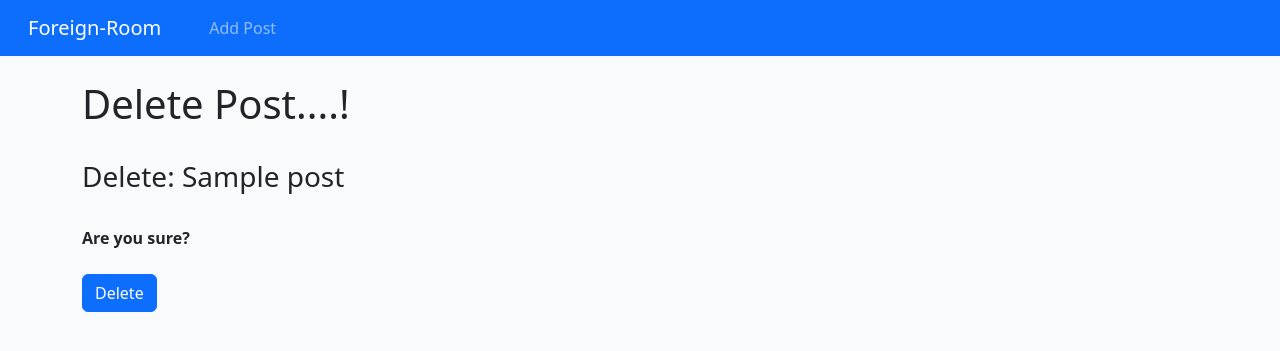
After one commit to gassama94/Foreign-room, a Django app: page /article/1/remove/ in a window 1280 px wide. The commit adds this page. Shown: the top 351 px of the page. Run offline with Django 3.2, Linux system fonts and the light colour scheme; tables that the repository leaves empty hold one stand-in row (values such as "Sample post"); some libraries are stand-ins or nearby versions.

Commit message:
Add delete_post.html into views and urls

```diff
--- a/blog/models.py
+++ b/blog/models.py
@@ -24,8 +24,8 @@ class Post(models.Model):
     likes = models.ManyToManyField(
         User, related_name='blog_likes', blank=True)
 
-    # class Meta:
-    #     ordering = ['-created_on']
+    class Meta:
+        ordering = ['-created_on']
 
     def __str__(self):
         return self.title + ' | ' + str(self.author)
--- a/blog/templates/article_details.html
+++ b/blog/templates/article_details.html
@@ -3,12 +3,14 @@
 <h1>{{ post.title }}</h1>
 <small
   >By:{{ post.author.first_name }} {{ post.author.last_name }}
-  <a href="{% url 'update_post' post.pk %}">(Edit)</a> </small
+  <a href="{% url 'update_post' post.pk %}">(Edit)</a>
+  <a href="{% url 'delete_post' post.pk %}">(Delete)</a> </small
 ><br />
 <hr />
 <br />
 {{ post.content|safe }}
 <br />
+<br />
 <a href="{% url 'home' %}" class="btn btn-primary">Back</a>
 
 {% endblock %}
--- a/blog/templates/base.html
+++ b/blog/templates/base.html
@@ -1,5 +1,6 @@
+{% load static %}
 <!DOCTYPE html>
-<html lang="en" dir="ltr">
+<html lang="en" dir="ltr" class="h-100">
   <head>
     <!-- Required meta tags -->
     <meta charset="utf-8" />
@@ -18,6 +19,13 @@
       integrity="sha384-PRrgQVJ8NNHGieOA1grGdCTIt4h21CzJs6SnWH4YMQ6G5F5+IEzOHz67L4SQaF0o"
       crossorigin="anonymous"
     />
+    <!-- fontawesome -->
+    <script
+      src="https://kit.fontawesome.com/682245f2ad.js"
+      crossorigin="anonymous"
+    ></script>
+    <!--  -->
+    <link rel="stylesheet" href="{% static 'css/style.css' %}" />
 
     <title>{% block title %} Foreign-Room! {% endblock %}</title>
   </head>
@@ -48,7 +56,9 @@
     </nav>
     <!-- navbar Close -->
     <br />
-    <div class="container">{% block content %} {% endblock %}</div>
+    <main class="flex-shrink-0 main-bg">
+      <div class="container">{% block content %} {% endblock %}</div>
+    </main>
 
     <!-- Optional JavaScript; choose one of the two! -->
 
--- /dev/null
+++ b/blog/templates/delete_post.html
@@ -0,0 +1,20 @@
+{% extends 'base.html' %} {% block title %}Delete Blog Post{% endblock %}
+
+<br />
+{% block content %}
+<h1>Delete Post....!</h1>
+<br />
+<h3>Delete: {{ post.title }}</h3>
+<div>
+  <div class="form-group">
+    <form method="POST">
+      {% csrf_token %}
+      <br />
+      <strong>Are you sure?</strong>
+      <br />
+      <br />
+      <button class="btn btn-primary">Delete</button>
+    </form>
+  </div>
+</div>
+{% endblock %}
--- a/blog/templates/home.html
+++ b/blog/templates/home.html
@@ -10,6 +10,7 @@
       >{{ post.author.first_name }} {{ post.author.last_name }} -
       <small>
         <a href="{% url 'update_post' post.pk %}">(Edit)</a>
+        <a href="{% url 'delete_post' post.pk %}">(Delete)</a>
       </small> </i
     ><br />
     {{ post.content|safe }}
--- a/blog/urls.py
+++ b/blog/urls.py
@@ -1,10 +1,11 @@
 from django.urls import path
 # from . import views
-from .views import HomeView, ArticleDetailView, AddPostView, UpdatePostView
+from .views import HomeView, ArticleDetailView, AddPostView, UpdatePostView, DeletePostView
 
 urlpatterns = [
     path('', HomeView.as_view(), name="home"),
     path('article/<int:pk>', ArticleDetailView.as_view(), name="article-detail"),
     path('add_post/', AddPostView.as_view(), name="add_post"),
     path('article/edit/<int:pk>/', UpdatePostView.as_view(), name="update_post"),
+    path('article/<int:pk>/remove/', DeletePostView.as_view(), name="delete_post"),
 ]
--- a/blog/views.py
+++ b/blog/views.py
@@ -1,7 +1,8 @@
 from django.shortcuts import render
-from django.views.generic import ListView, DetailView, CreateView, UpdateView
+from django.views.generic import ListView, DetailView, CreateView, UpdateView, DeleteView
 from .models import Post
 from .forms import PostForm
+from django.urls import reverse_lazy
 
 # Create your views here.
 # def home(request):
@@ -11,6 +12,7 @@ from .forms import PostForm
 class HomeView(ListView):
     model = Post
     template_name = 'home.html'
+    # ordering = ['-created_on']
 
 
 class ArticleDetailView(DetailView):
@@ -35,3 +37,10 @@ class UpdatePostView(UpdateView):
     model = Post
     template_name = 'update_post.html'
     fields = ['title', 'title_tag', 'content']
+
+
+
+class DeletePostView(DeleteView):
+    model = Post
+    template_name = 'delete_post.html'
+    success_url = reverse_lazy('home')
```
Also changed, not shown: blog/templates/add_post.html (+1 -17 lines), static/css/style.css (renamed from static/style.css).
